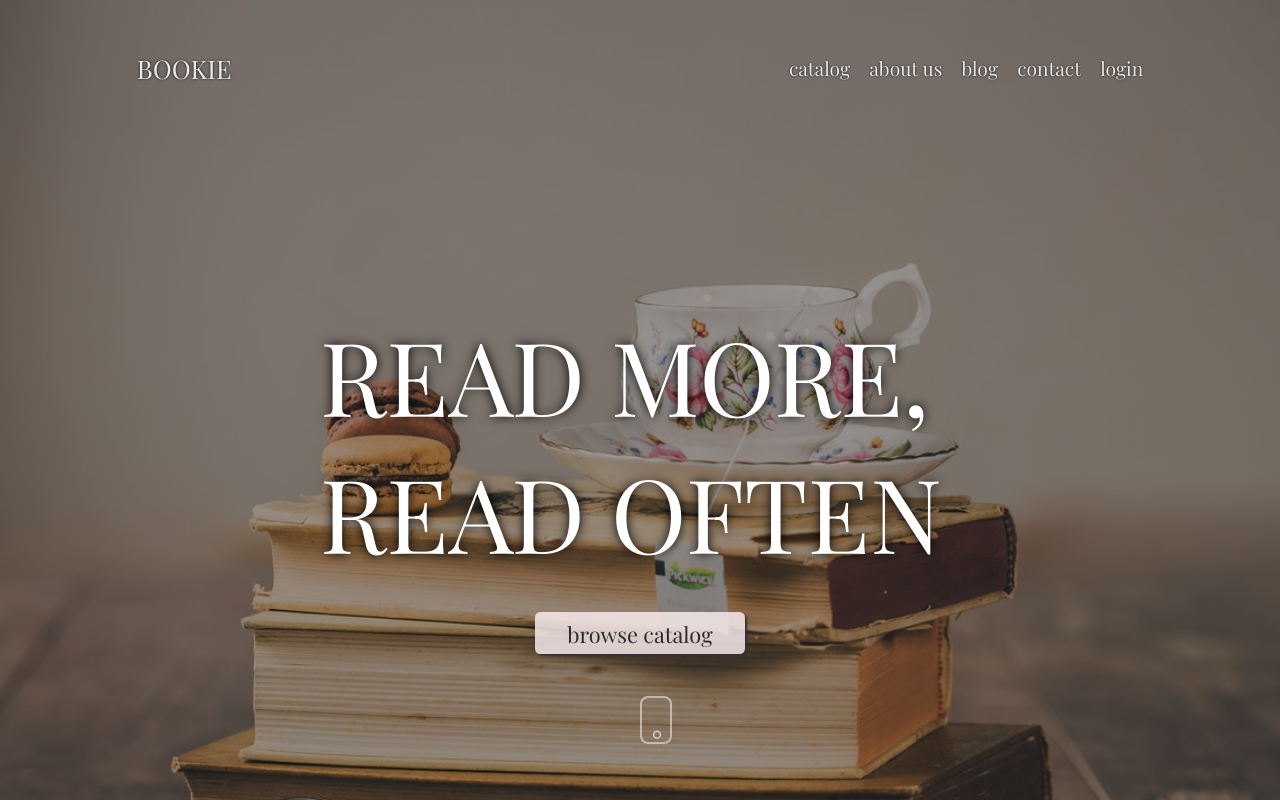
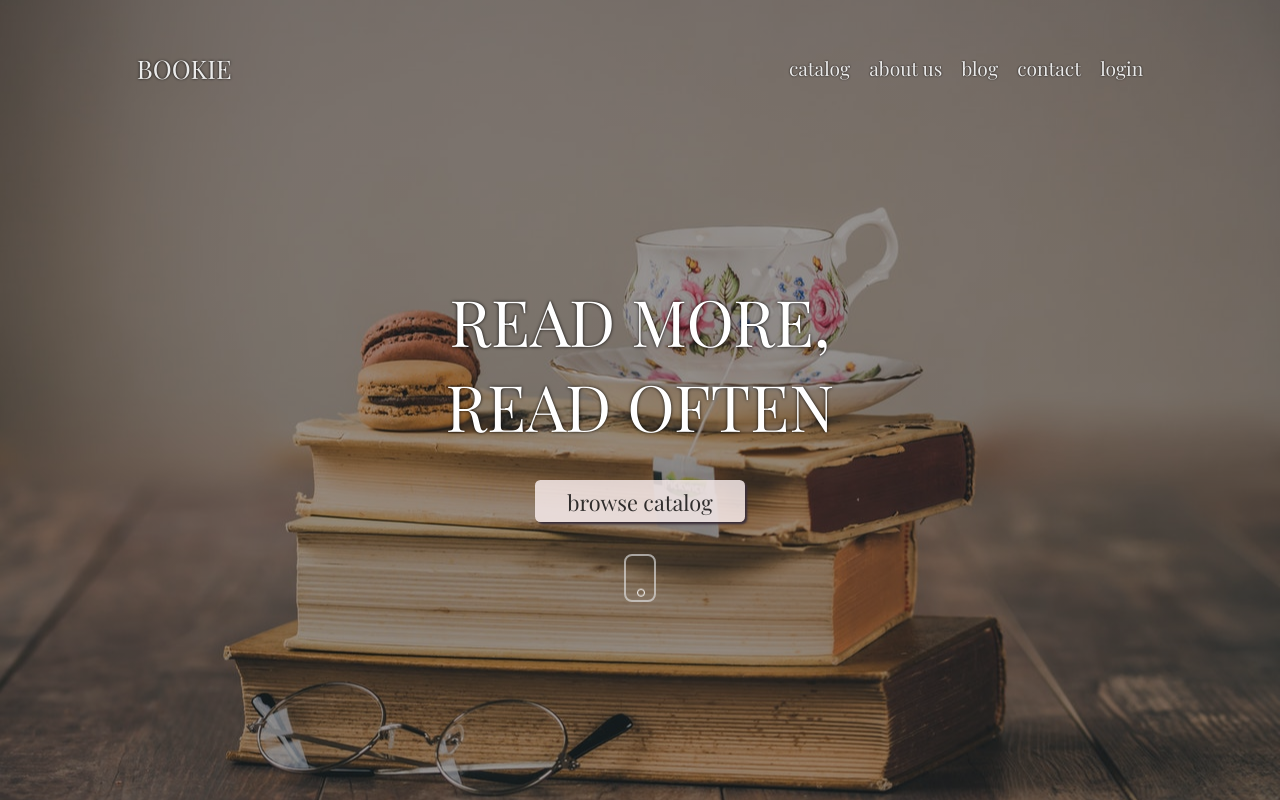
Before and after one commit to Ljusaj123/Bookie, a Next.js app: page /home in a window 1280 px wide. Shown: the top 800 px of the page. Built offline with nearby package versions, Linux system fonts and the light colour scheme; no server answers.

Commit message:
cleanup3

```diff
--- a/components/Booklist.jsx
+++ b/components/Booklist.jsx
@@ -18,7 +18,7 @@ const Booklist = () => {
 
   return (
     <div className="booklist-wrapper">
-      <h2 className="booklist-heading">Fan favorites</h2>
+      <h2 className="booklist-heading">Fan favourites</h2>
       <div className="booklist">
         {bookList ? (
           bookList.slice(0, 6).map((item, key) => {
--- a/modules/header/Header.jsx
+++ b/modules/header/Header.jsx
@@ -8,6 +8,7 @@ const Header = () => {
   return (
     <header className="header">
       <Navbar />
+      <div className="header-slogan-wrapper">
         <div className="header__slogan">
           <h1 className="header__slogan__text">Read more, read often</h1>
           <Link href="/catalog">
@@ -16,6 +17,7 @@ const Header = () => {
         </div>
 
         <div className="header__scroll-down"></div>
+      </div>
     </header>
   );
 };
--- a/styles/css/styles.css
+++ b/styles/css/styles.css
@@ -47,11 +47,16 @@ body {
 
 .header {
   width: 100%;
-  min-height: 60em;
+  min-height: 50em;
   background: -webkit-gradient(linear, left top, left bottom, from(rgba(0, 0, 0, 0.35)), to(rgba(0, 0, 0, 0.35))), url("/hero.jpg") no-repeat center center/cover;
   background: linear-gradient(rgba(0, 0, 0, 0.35), rgba(0, 0, 0, 0.35)), url("/hero.jpg") no-repeat center center/cover;
-  position: relative;
   z-index: 1;
+}
+
+@media (max-width: 768px) {
+  .header {
+    min-height: 100vh;
+  }
 }
 
 .header__scroll-down {
@@ -60,8 +65,6 @@ body {
   border: 0.15em solid rgba(225, 225, 225, 0.65);
   position: relative;
   border-radius: 0.5em;
-  top: 35em;
-  left: 50%;
 }
 
 .header__scroll-down::after {
@@ -79,11 +82,6 @@ body {
 }
 
 .header__slogan {
-  position: absolute;
-  top: 50%;
-  left: 50%;
-  -webkit-transform: translate(-50%, -50%);
-          transform: translate(-50%, -50%);
   display: -webkit-box;
   display: -ms-flexbox;
   display: flex;
@@ -98,10 +96,13 @@ body {
 .header__slogan__text {
   color: white;
   text-transform: uppercase;
-  font-size: clamp(2.5em, 8vw, 7.5em);
+  font-size: clamp(2.5em, 5vw, 7.5em);
   font-family: "Playfair Display", serif;
   font-weight: 400;
-  text-shadow: 0 0 0.1em black;
+  text-shadow: 0em 0em 0.05em black;
+  text-align: center;
+  padding: 0 0.5em;
+  max-width: 15ch;
 }
 
 .header__slogan__button {
@@ -125,6 +126,26 @@ body {
           box-shadow: none;
 }
 
+.header .header-slogan-wrapper {
+  position: absolute;
+  inset: 0;
+  width: 100%;
+  height: 100%;
+  display: -webkit-box;
+  display: -ms-flexbox;
+  display: flex;
+  place-items: center;
+  -webkit-box-pack: center;
+      -ms-flex-pack: center;
+          justify-content: center;
+  -webkit-box-orient: vertical;
+  -webkit-box-direction: normal;
+      -ms-flex-direction: column;
+          flex-direction: column;
+  gap: 2em;
+  padding: 5em 0 0 0;
+}
+
 nav {
   min-height: 5em;
   display: -webkit-box;
@@ -732,24 +753,32 @@ nav {
   line-height: 30px;
 }
 
+.footer-container .contact-footer form input::-webkit-input-placeholder,
+.footer-container .contact-footer form textarea::-webkit-input-placeholder {
+  font-family: sans-serif;
+  color: white;
+}
+
+.footer-container .contact-footer form input:-ms-input-placeholder,
+.footer-container .contact-footer form textarea:-ms-input-placeholder {
+  font-family: sans-serif;
+  color: white;
+}
+
+.footer-container .contact-footer form input::-ms-input-placeholder,
+.footer-container .contact-footer form textarea::-ms-input-placeholder {
+  font-family: sans-serif;
+  color: white;
+}
+
+.footer-container .contact-footer form input::placeholder,
+.footer-container .contact-footer form textarea::placeholder {
+  font-family: sans-serif;
+  color: white;
+}
+
 .footer-container .contact-footer form textarea {
   height: 10rem;
-}
-
-.footer-container .contact-footer form textarea::-webkit-input-placeholder {
-  font-family: sans-serif;
-}
-
-.footer-container .contact-footer form textarea:-ms-input-placeholder {
-  font-family: sans-serif;
-}
-
-.footer-container .contact-footer form textarea::-ms-input-placeholder {
-  font-family: sans-serif;
-}
-
-.footer-container .contact-footer form textarea::placeholder {
-  font-family: sans-serif;
 }
 
 .footer-container .contact-footer form [placeholder]::-webkit-input-placeholder {
@@ -906,18 +935,22 @@ nav {
 
 .search-form input::-webkit-input-placeholder {
   opacity: 1;
+  color: white;
 }
 
 .search-form input:-ms-input-placeholder {
   opacity: 1;
+  color: white;
 }
 
 .search-form input::-ms-input-placeholder {
   opacity: 1;
+  color: white;
 }
 
 .search-form input::placeholder {
   opacity: 1;
+  color: white;
 }
 
 .search-form input:focus {
@@ -1148,18 +1181,22 @@ nav {
 
 .blog-container .search-container input::-webkit-input-placeholder {
   opacity: 1;
+  color: white;
 }
 
 .blog-container .search-container input:-ms-input-placeholder {
   opacity: 1;
+  color: white;
 }
 
 .blog-container .search-container input::-ms-input-placeholder {
   opacity: 1;
+  color: white;
 }
 
 .blog-container .search-container input::placeholder {
   opacity: 1;
+  color: white;
 }
 
 .blog-container .search-container input:focus {
--- a/styles/sass/_blog.scss
+++ b/styles/sass/_blog.scss
@@ -1,7 +1,6 @@
 .blog {
   height: max-content;
   width: 100%;
-  // padding: 2rem;
   background-color: $secondary-background-color;
 
   &-container {
@@ -38,6 +37,7 @@
 
         &::placeholder {
           opacity: 1;
+          color: white;
         }
 
         &:focus {
@@ -221,7 +221,6 @@
   padding: 5em 1em;
   display: flex;
   flex-direction: column;
-  // border: 5px solid red;
   button {
     place-self: flex-end;
   }
--- a/styles/sass/_catalog.scss
+++ b/styles/sass/_catalog.scss
@@ -26,6 +26,7 @@
 
     &::placeholder {
       opacity: 1;
+      color: white;
     }
 
     &:focus {
@@ -45,7 +46,6 @@
 }
 
 .search-controls {
-  // border: 1px solid blue;
   width: clamp(80vw, 40em, 95vw);
   margin: 0 auto;
   display: flex;
--- a/styles/sass/_home.scss
+++ b/styles/sass/_home.scss
@@ -21,25 +21,24 @@
 
 .header {
   width: 100%;
-  min-height: 60em;
+  min-height: 50em;
   background: linear-gradient(rgba(0, 0, 0, 0.35), rgba(0, 0, 0, 0.35)),
     url("/hero.jpg") no-repeat center center/cover;
-  position: relative;
   z-index: 1;
-
+  @media (max-width: 768px) {
+    min-height: 100vh;
+  }
   &__scroll-down {
     width: 2em;
     height: 3em;
     border: 0.15em solid rgba(225, 225, 225, 0.65);
     position: relative;
     border-radius: 0.5em;
-    top: 35em;
-    left: 50%;
+
     &::after {
       position: absolute;
       bottom: 10%;
       left: 37.5%;
-      // background: white;
       background: transparent;
       border: 0.1em solid white;
       width: 0.5em;
@@ -51,22 +50,21 @@
   }
 
   &__slogan {
-    position: absolute;
-    top: 50%;
-    left: 50%;
-    transform: translate(-50%, -50%);
     display: flex;
     flex-direction: column;
     place-items: center;
+
     gap: 2em;
     &__text {
       color: white;
       text-transform: uppercase;
-      font-size: clamp(2.5em, 8vw, 7.5em);
-      // white-space: nowrap;
+      font-size: clamp(2.5em, 5vw, 7.5em);
       font-family: "Playfair Display", serif;
       font-weight: 400;
-      text-shadow: 0 0 0.1em black;
+      text-shadow: 0em 0em 0.05em black;
+      text-align: center;
+      padding: 0 0.5em;
+      max-width: 15ch;
     }
     &__button {
       outline: none;
@@ -86,6 +84,19 @@
       }
     }
   }
+
+  .header-slogan-wrapper {
+    position: absolute;
+    inset: 0;
+    width: 100%;
+    height: 100%;
+    display: flex;
+    place-items: center;
+    justify-content: center;
+    flex-direction: column;
+    gap: 2em;
+    padding: 5em 0 0 0;
+  }
 }
 
 nav {
@@ -96,7 +107,6 @@ nav {
 }
 
 .navbar-wrapper {
-  // border: 1px solid red;
   display: flex;
   place-items: center;
   justify-content: space-between;
@@ -441,14 +451,14 @@ nav {
           border: none;
           border-bottom: 1px solid $primary-text-color;
           line-height: 30px;
+          &::placeholder {
+            font-family: sans-serif;
+            color: white;
+          }
         }
 
         & textarea {
           height: 10rem;
-
-          &::placeholder {
-            font-family: sans-serif;
-          }
         }
 
         & [placeholder]::-webkit-input-placeholder {
```
Also changed, not shown: const/navbarList.js (deleted, +0 -7 lines), 1 other file (tests, documents, lock files or other folders). Lines whose indentation alone changed are shown as unchanged.
